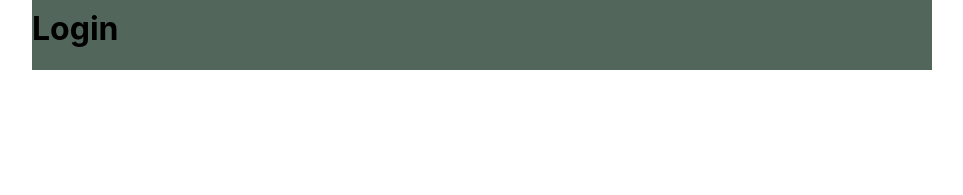
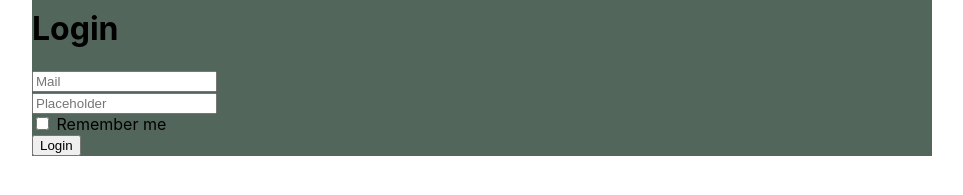
Before and after one commit to Esha-man/social_network, a React (Create React App) app: page /login in a window 1280 px wide. Shown: the part 191-386 px from the top of the page, without its empty margins (158-1121 px from the left). Built offline with nearby package versions, Linux system fonts and the light colour scheme; no server answers.

Commit message:
React final form

```diff
--- a/package.json
+++ b/package.json
@@ -15,8 +15,10 @@
     "@types/redux-thunk": "^2.1.0",
     "@types/uuid": "^8.3.1",
     "axios": "^0.21.4",
+    "final-form": "^4.20.4",
     "react": "^17.0.2",
     "react-dom": "^17.0.2",
+    "react-final-form": "^6.5.7",
     "react-redux": "^7.2.5",
     "react-router-dom": "^5.3.0",
     "react-scripts": "4.0.3",
--- a/src/components/Dialogs/Dialogs.tsx
+++ b/src/components/Dialogs/Dialogs.tsx
@@ -5,7 +5,6 @@ import {DialogItem} from "./DialogItem/DialogItem";
 import {Message} from "./Message/Message";
 
 import {DialogPropsType} from "./DialogsContainer";
-import {Redirect} from "react-router-dom";
 
 
 export const Dialogs = (props: DialogPropsType) => {
--- a/src/components/Friends/Friends.tsx
+++ b/src/components/Friends/Friends.tsx
@@ -1,5 +1,4 @@
 import React from "react";
-import {FriendsType} from "../../redux/sidebar-reducer";
 import {mapStateToPropsFriendsType} from "./FriendsContainer";
 
 
@@ -18,7 +17,7 @@ export const Friends= (props: mapStateToPropsFriendsType) => {
         }
     }*/
     const avaBoy = <img width={"25px"} src="https://static.vecteezy.com/system/resources/thumbnails/002/002/427/small/man-avatar-character-isolated-icon-free-vector.jpg" alt="boy"/>
-    const avaGirl = <img src="https://encrypted-tbn0.gstatic.com/images?q=tbn:ANd9GcTea6mpJZODj13Lvutndl6PgvULvVC3tPcreM4doidd7vHImnTOeK0HkfZIrFGeHuN_aJc&usqp=CAU" alt="girl"/>
+    // const avaGirl = <img src="https://encrypted-tbn0.gstatic.com/images?q=tbn:ANd9GcTea6mpJZODj13Lvutndl6PgvULvVC3tPcreM4doidd7vHImnTOeK0HkfZIrFGeHuN_aJc&usqp=CAU" alt="girl"/>
 
     let friendsItems = props.friends.map(fr => <div key={fr.id}>{avaBoy}{fr.name}</div>)
 
--- a/src/components/Friends/FriendsContainer.tsx
+++ b/src/components/Friends/FriendsContainer.tsx
@@ -1,8 +1,5 @@
-import React from "react";
 import {Friends} from "./Friends";
-
 import {connect} from "react-redux";
-
 import {FriendsType} from "../../redux/sidebar-reducer";
 import {RootStoreType} from "../../redux/redux-store";
 
--- a/src/components/Login/Login.tsx
+++ b/src/components/Login/Login.tsx
@@ -1,7 +1,36 @@
+import {Form, Field} from 'react-final-form'
 
+export const LoginForm = () => {
+    return (
+        <>
+            <Form onSubmit={(formObj) => {
+                console.log(formObj)
+            }}>
+                {({handleSubmit}) => (
+                    <form onSubmit={handleSubmit}>
+                        <div>
+                            <Field name={"Mail"} component={"input"} placeholder={"Mail"}/>
+                        </div>
+                        <div>
+                            <Field name={"Password"} component={"input"} placeholder={"Placeholder"}/>
+                        </div>
+                        <div>
+                            <Field name={"RememberMe"} component={"input"} type={"checkbox"}/> Remember me
+                        </div>
+
+                        <button type={"submit"}>Login</button>
+                    </form>
+                )}
+            </Form>
+        </>
+    )
+}
 
 export const Login = () => {
-  return (
-      <h1>Login</h1>
-  )
+    return (
+        <>
+            <h1>Login</h1>
+            <LoginForm/>
+        </>
+    )
 }
--- a/src/components/Profile/ProfileContainer.tsx
+++ b/src/components/Profile/ProfileContainer.tsx
@@ -62,8 +62,11 @@ const mapStateToProps = (state: RootStoreType): MapStateType => {
 }
 
 export default compose<React.ComponentType>(
-    // withAuthRedirectHOC,
-    connect(mapStateToProps,{getProfileThunkCreator, getStatusThunkCreator, updateStatusThunkCreator}),
+    withAuthRedirectHOC,
+    connect(mapStateToProps,
+        {getProfileThunkCreator,
+            getStatusThunkCreator,
+            updateStatusThunkCreator}),
     withRouter
 )(ProfileContainer)
 
--- a/src/components/Users/UsersContainer.tsx
+++ b/src/components/Users/UsersContainer.tsx
@@ -2,14 +2,15 @@ import {connect} from "react-redux";
 import {RootStoreType} from "../../redux/redux-store";
 import {
     changePageThunkCreator,
-    followAC, followingInProgressAC, getUsersThunkCreator,
-    setCurrentPageAC,
-    unFollowAC, followUsersThunkCreator,
+    getUsersThunkCreator,
+    followUsersThunkCreator,
     UserType, unfollowUsersThunkCreator
 } from "../../redux/users-reducer";
 import React from "react";
 import {Users} from "./Users";
 import {SpinnerLoader} from "../commons/SpinnerLoader/SpinnerLoader";
+import {compose} from "redux";
+import {withAuthRedirectHOC} from "../../hoc/withAuthRedirectHOC";
 
 
 type MapStateToPropsType = {
@@ -84,16 +85,20 @@ const mapStateToProps = (state: RootStoreType): MapStateToPropsType => {
 }
 
 
-export default connect(mapStateToProps, {
-    // follow: followAC,
-    // unfollow: unFollowAC,
-    // setNewUser: setNewUsersAC,
-    // setCurrentPage: setCurrentPageAC,
-    // setTotalUsersCount: setTotalUsersCountAC,
-    // spinnerLoaderFetching: spinnerLoaderFetchingAC,
-    // followingInProgressAction: followingInProgressAC,
-    getUsersThunk: getUsersThunkCreator,
-    changePageThunk: changePageThunkCreator,
-    followUsersThunk: followUsersThunkCreator,
-    unfollowUsersThunk: unfollowUsersThunkCreator,
-})(UsersContainer)
+// export default connect(mapStateToProps, {
+//
+//     getUsersThunk: getUsersThunkCreator,
+//     changePageThunk: changePageThunkCreator,
+//     followUsersThunk: followUsersThunkCreator,
+//     unfollowUsersThunk: unfollowUsersThunkCreator,
+// })(UsersContainer)
+
+export default compose<React.ComponentType>(
+    withAuthRedirectHOC,
+    connect(mapStateToProps, {
+        getUsersThunk: getUsersThunkCreator,
+        changePageThunk: changePageThunkCreator,
+        followUsersThunk: followUsersThunkCreator,
+        unfollowUsersThunk: unfollowUsersThunkCreator,
+    })
+)(UsersContainer)
--- a/src/redux/authorization-reducer.ts
+++ b/src/redux/authorization-reducer.ts
@@ -1,4 +1,4 @@
-import {authorizationAPI, usersAPI} from "../api/api";
+import {authorizationAPI} from "../api/api";
 import {Dispatch} from "redux";
 
 const SET_AUTH_USER_DATA = "SET_AUTH_USER_DATA"
```
Also changed, not shown: 1 other file (tests, documents, lock files or other folders).
